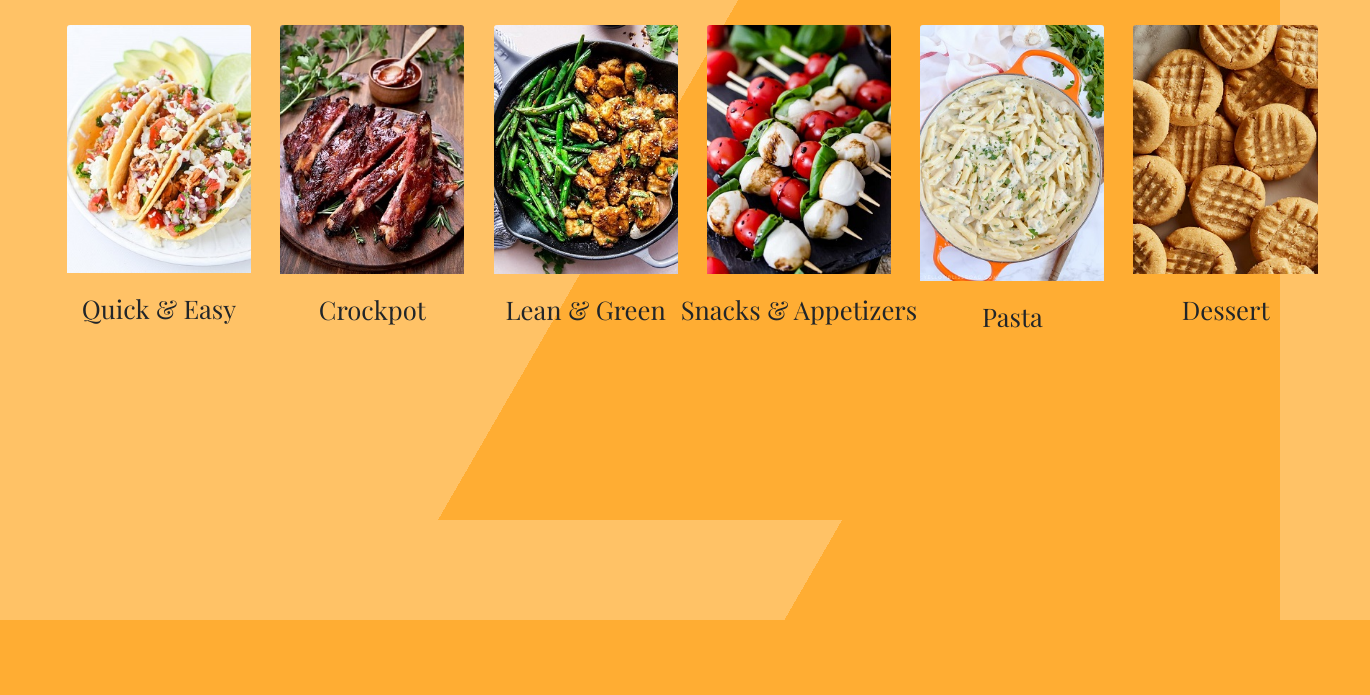
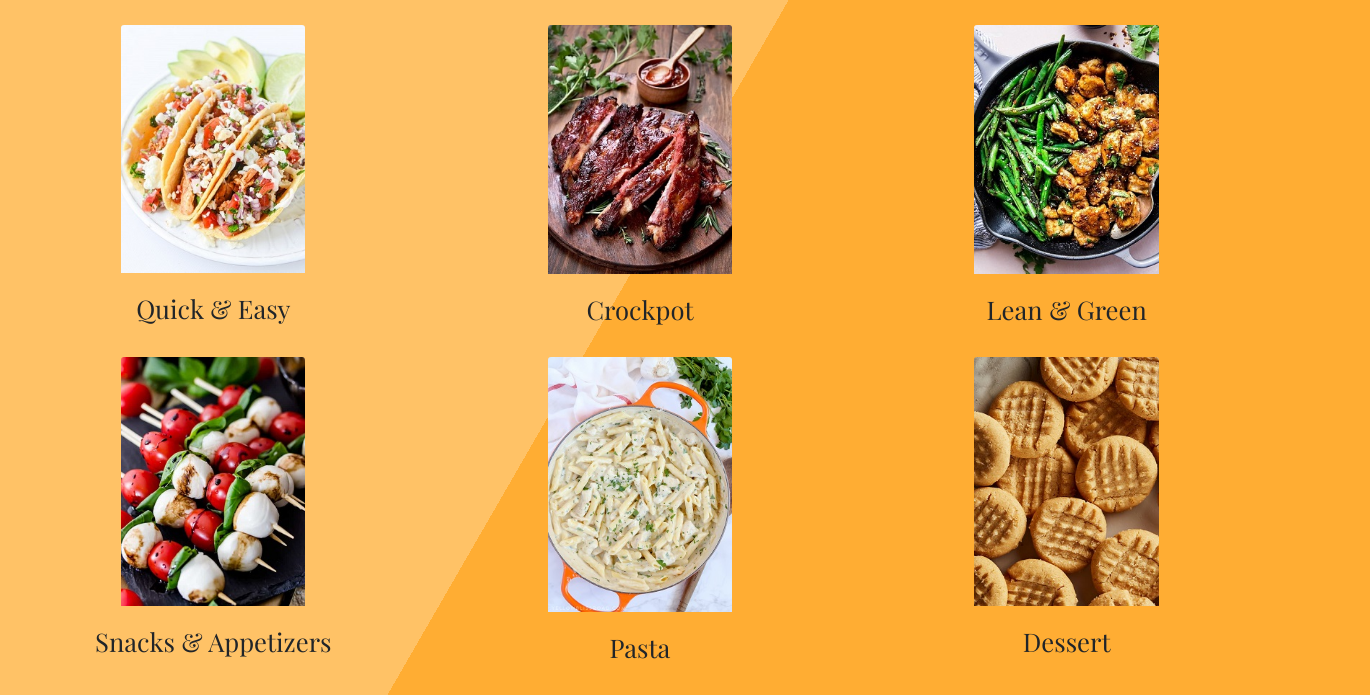
Before and after one commit to taylorsterling/blog, a plain HTML site: page recipes.html in a window 1280 px wide. Shown: the part 180-875 px from the top of the page, 1370 px wide, since content can reach past the window. Before the commit the page ends 800 px from the top, so only its background shows below. Drawn offline with nearby package versions, Linux system fonts and the light colour scheme; files whose address does not match are found by name.

Commit message:
added second row on recipes page

```diff
--- a/recipes.html
+++ b/recipes.html
@@ -65,7 +65,7 @@
 
     <div class="container-fluid">
         <div class="row">
-            <div class="col-sm-2">
+            <div class="col-sm-4">
                 <div class="card text-center" style="width: 18rem;">
                     <img src="assets/media/tacos.jpg" href="food/quick.html" class="card-img-top png mx-auto d-block"
                         alt="tsu">
@@ -75,7 +75,7 @@
                 </div>
             </div>
 
-            <div class="col-sm-2">
+            <div class="col-sm-4">
                 <div class="card text-center" style="width: 18rem;">
                     <img src="assets/media/ribs.jpg" href="food/crockpot.html" class="card-img-top png mx-auto d-block"
                         alt="tsu">
@@ -85,7 +85,7 @@
                 </div>
             </div>
 
-            <div class="col-sm-2">
+            <div class="col-sm-4">
                 <div class="card text-center" style="width: 18rem;">
                     <img src="assets/media/stirfry.jpg" href="food/lean.html" class="card-img-top png mx-auto d-block"
                         alt="tsu">
@@ -94,8 +94,15 @@
                     </div>
                 </div>
             </div>
+        </div>
+    </div>
 
-            <div class="col-sm-2">
+
+
+    <div class="container-fluid">
+        <div class="row">
+
+            <div class="col-sm-4">
                 <div class="card text-center" style="width: 18rem;">
                     <img src="assets/media/caprese.jpg" href="food/snacks.html" class="card-img-top png mx-auto d-block"
                         alt="tsu">
@@ -105,7 +112,7 @@
                 </div>
             </div>
 
-            <div class="col-sm-2">
+            <div class="col-sm-4">
                 <div class="card text-center" style="width: 18rem;">
                     <img src="assets/media/pasta.jpg" href="food/pasta.html" class="card-img-top png mx-auto d-block"
                         alt="tsu">
@@ -115,7 +122,7 @@
                 </div>
             </div>
 
-            <div class="col-sm-2">
+            <div class="col-sm-4">
                 <div class="card text-center" style="width: 18rem;">
                     <img src="assets/media/pbcookies.jpg" href="food/dessert.html" class="card-img-top png mx-auto d-block"
                         alt="tsu">
```
